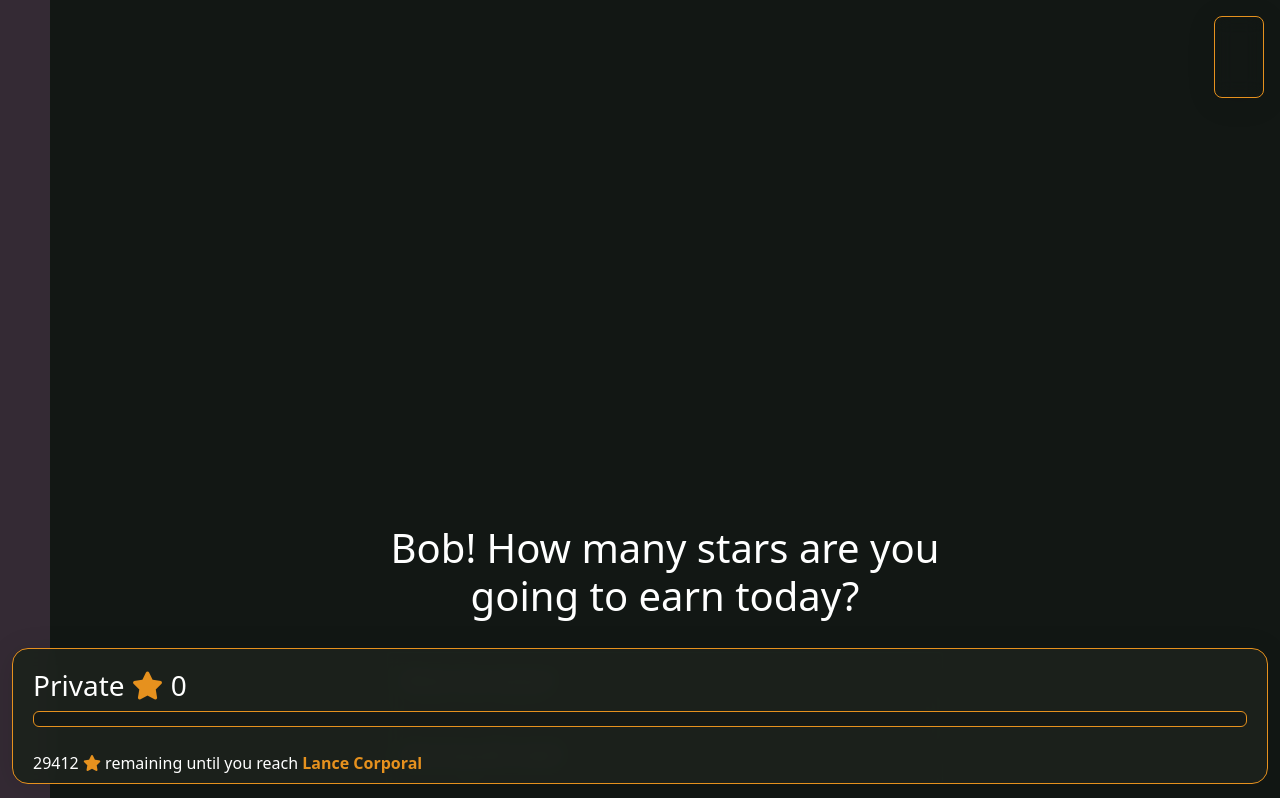
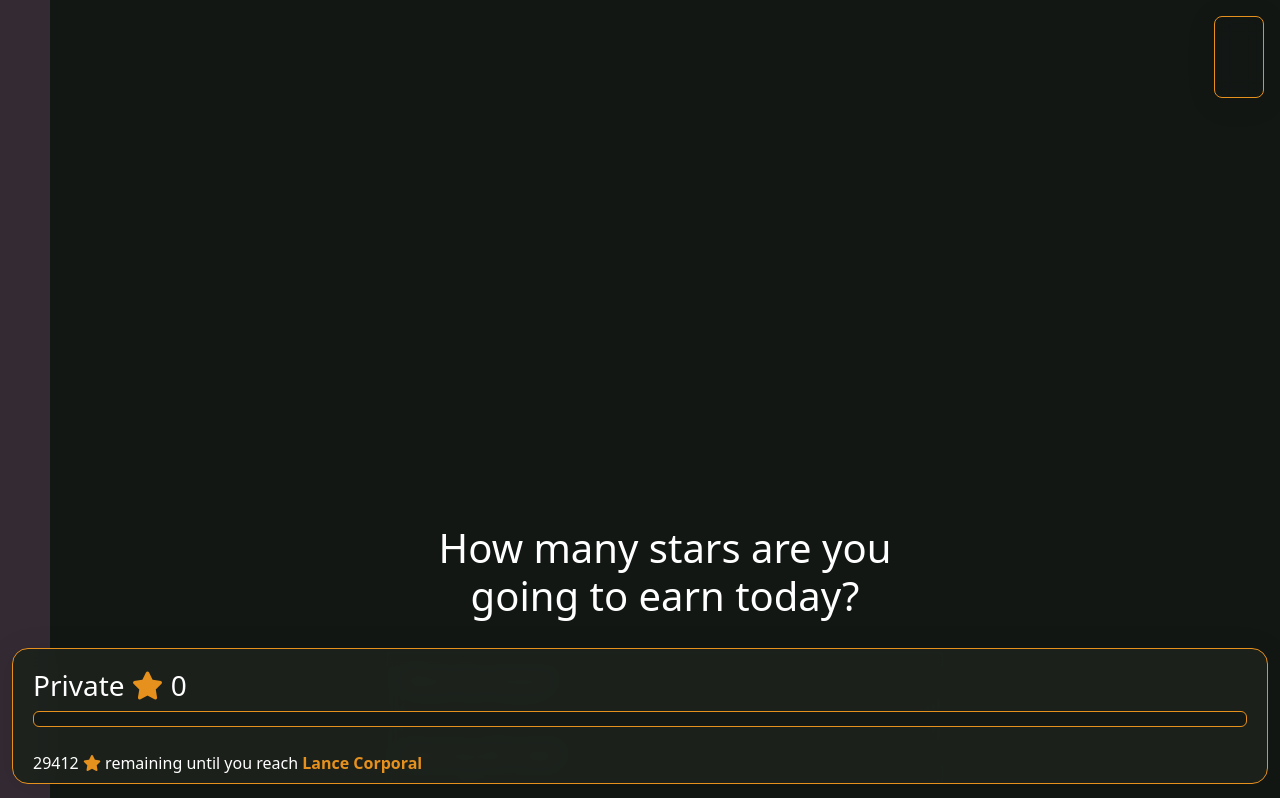
Before and after one commit to DobermannGroup/brother, a React (Vite) app: page / in a window 1280 px wide. Shown: the top 798 px of the page. Built offline with nearby package versions, Linux system fonts and the light colour scheme; some icons are missing.

Commit message:
Major updates to service

```diff
--- a/src/components/HeaderHero.jsx
+++ b/src/components/HeaderHero.jsx
@@ -7,7 +7,7 @@ class BeatingIconComponent extends React.Component {
                 <div className="beatingIcon">
                     <i className="fa-solid fa-face-saluting fa-beat"></i>
                 </div>
-                <h1>Bob! How many stars are you going to earn today?</h1>
+                <h1>How many stars are you going to earn today?</h1>
             </div>
         );
     }
```
